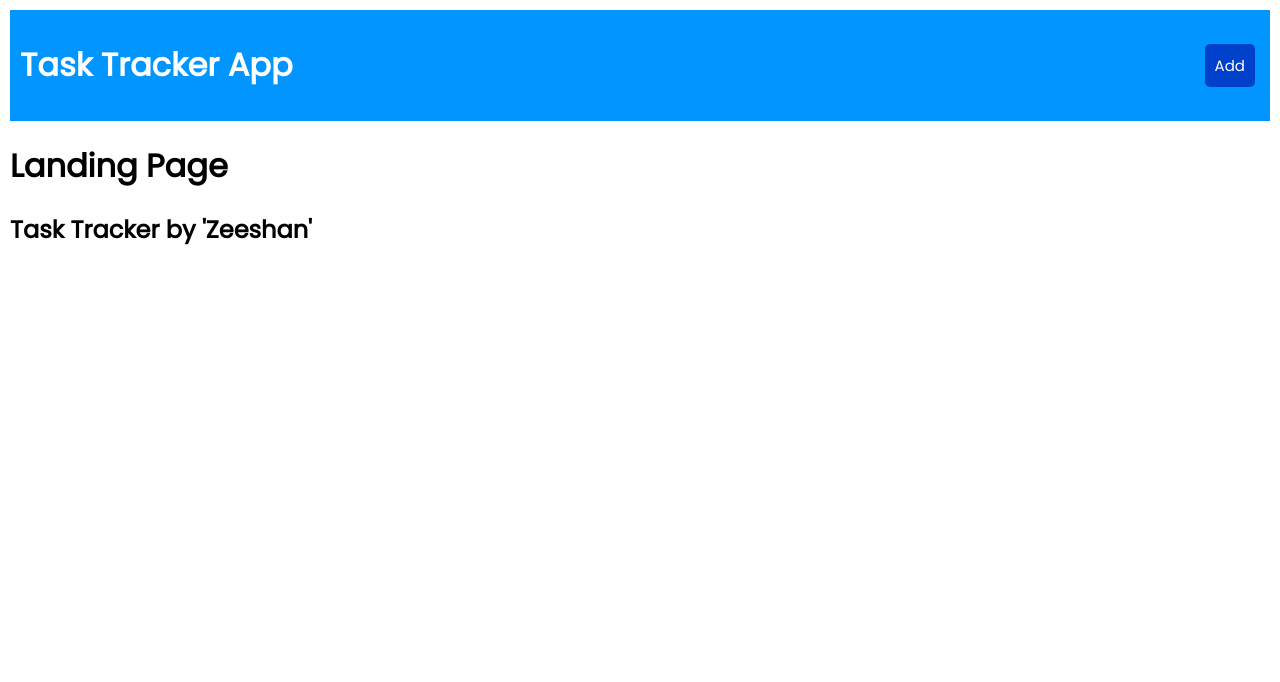
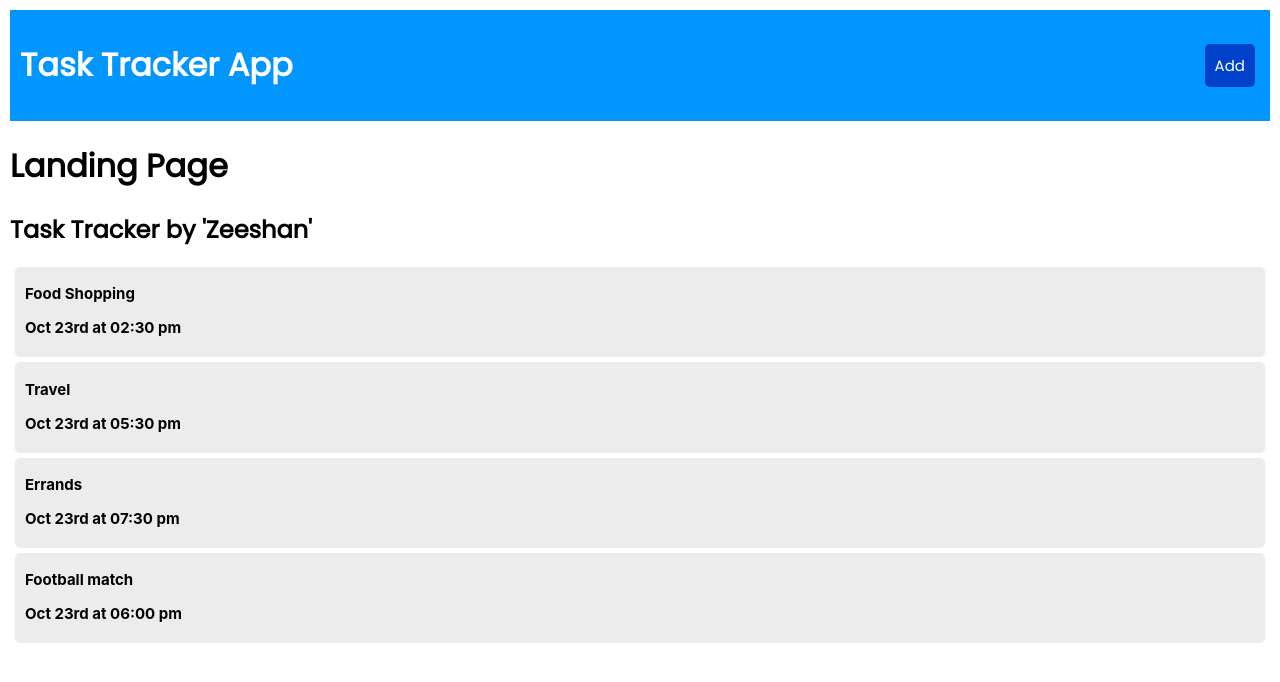
Before and after one commit to xeieshan/react-task-tracker-app, a React (Create React App) app in the folder react-task-tracker-app/: page / in a window 1280 px wide. Shown: the top 682 px of the page. Built offline with nearby package versions, Linux system fonts and the light colour scheme.

Commit message:
useState and state hooks Task mapping and listing

```diff
--- a/react-task-tracker-app/src/App.js
+++ b/react-task-tracker-app/src/App.js
@@ -1,5 +1,6 @@
 import React from "react";
 import Header from "./components/Header";
+import Tasks from "./components/Tasks";
 // Root app component
 function App() {
   const name = "Zeeshan";
@@ -9,6 +10,7 @@ function App() {
       <Header navTitle="Task Tracker App" />
       <h1 className="title">Landing Page</h1>
       <h2 className="title">Task Tracker by '{condition ? name : "NONE"}'</h2>
+      <Tasks/>
     </div>
   );
 }
--- /dev/null
+++ b/react-task-tracker-app/src/components/Tasks.js
@@ -0,0 +1,44 @@
+import { useState } from "react";
+
+const Tasks = () => {
+  const [task, settask] = useState([
+    {
+      id: 1,
+      text: "Food Shopping",
+      day: "Oct 23rd at 02:30 pm",
+      reminder: false,
+    },
+    {
+      id: 2,
+      text: "Travel",
+      day: "Oct 23rd at 05:30 pm",
+      reminder: false,
+    },
+    {
+      id: 3,
+      text: "Errands",
+      day: "Oct 23rd at 07:30 pm",
+      reminder: false,
+    },
+    {
+      id: 4,
+      text: "Football match",
+      day: "Oct 23rd at 06:00 pm",
+      reminder: true,
+    },
+  ]);
+  return (
+    <>
+      {task.map((task) => (
+        <div className="taskCell">
+          <h2 className="taskItems" key={task.id}>
+            {task.text}
+          </h2>
+          <h3 className="taskItems">{task.day}</h3>
+        </div>
+      ))}
+    </>
+  );
+};
+
+export default Tasks;
--- a/react-task-tracker-app/src/index.css
+++ b/react-task-tracker-app/src/index.css
@@ -41,3 +41,15 @@ code {
   font-size: 15px;
   font-family: inherit;
 }
+.taskCell {
+  background: rgb(236, 236, 236);
+  border: 1px;
+  margin: 5px;
+  border-radius: 5px;
+  padding: 5px 10px;
+}
+.taskItems {
+  font-family: 'Poppins', sans-serif;
+  font-size: 15px;
+  font-family: inherit;
+}
```
